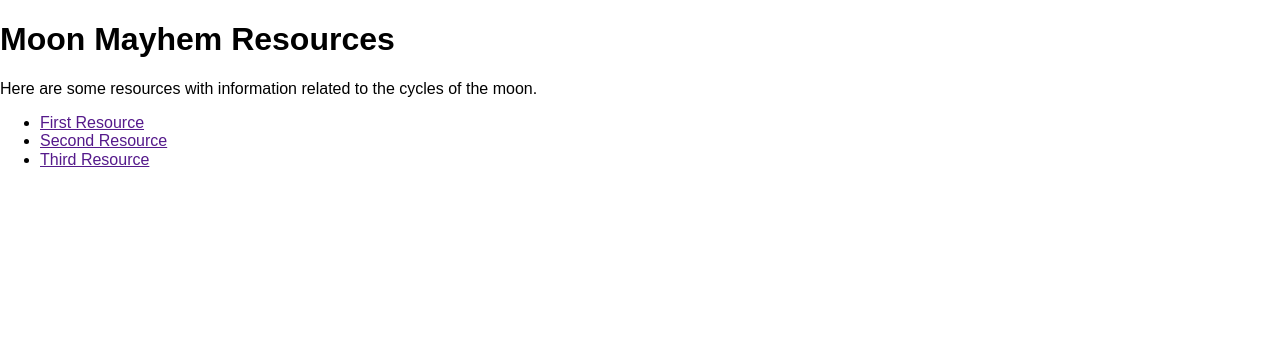
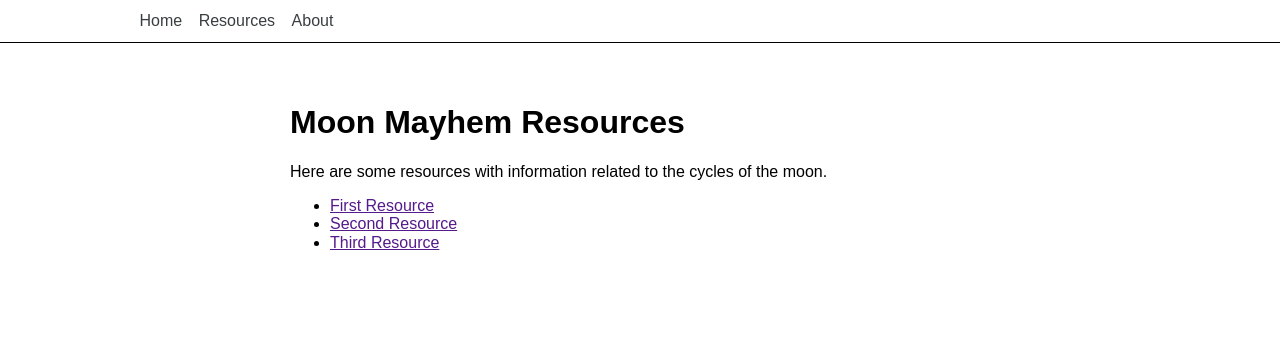
Before and after one commit to lunatechs/moon-mayhem, a website: page public/index.html in a window 1280 px wide. Drawn offline with nearby package versions, Linux system fonts and the light colour scheme.

Commit message:
created responsive nav. called FontAwesome CDN

```diff
--- a/public/index.html
+++ b/public/index.html
@@ -5,6 +5,9 @@
   <title>Moon Mayhem</title>
   <meta charset="UTF-8">
   <meta name="viewport" content="width=device-width, initial-scale=1">
+  <!-- Font Awesome CDN -->
+  <script src="https://use.fontawesome.com/457d33e4c6.js"></script>
+  <!-- Stylesheets -->
   <link href="styles/external/normalize.css" rel="stylesheet">
   <link href="styles/base.css" rel="stylesheet">
   <link href="styles/icons.css" rel="stylesheet">
@@ -14,8 +17,13 @@
 
 <body>
   <header>
-    <nav>
-
+    <nav class="top-nav">
+      <i class="fa fa-bars menu" aria-hidden="true"></i>
+        <ul id="page-nav">
+          <li><a href="/">Home</a></li>
+          <li><a href="/resources">Resources</a></li>
+          <li><a href="/about">About</a></li>
+        </ul>
     </nav>
   </header>
   <main>
--- a/public/styles/layout.css
+++ b/public/styles/layout.css
@@ -0,0 +1,83 @@
+main {
+  width: 90%;
+  min-width: 300px;
+  max-width: 700px;
+  margin: 0 auto;
+  padding-top: 40px;
+  padding-bottom: 80px;
+}
+
+/* Menu rules */
+header {
+  border-bottom: 1px solid black;
+}
+nav.top-nav {
+  min-height: 42px;
+}
+
+nav.top-nav i.menu {
+  padding: 11px 16px 6px 0;
+  float: right;
+}
+
+nav.top-nav ul {
+  display: none;
+  margin:0;
+  background-color: rgba(5, 5, 5, 0.7);
+}
+
+nav.top-nav ul li {
+  list-style: none;
+  padding: 5px 0;
+  min-height: 42px;
+  color: #fff;
+}
+
+nav.top-nav:hover ul {
+  display: block;
+}
+
+nav.top-nav a {
+  text-decoration: none;
+  color:inherit;
+}
+
+/* Media Queries */
+/* Tablets */
+@media only screen and (min-width: 767px) {
+  /* menu rules */
+  nav.top-nav ul  {
+    background-color: rgba(255, 255, 255, 0);
+    display: inline-block;
+    padding-top: 7px;
+    padding-left: 6px;
+  }
+  nav.top-nav ul li {
+    padding: 3px 4px;
+    min-height: 0;
+    display: inline-block;
+    color: #393E41;
+    border: 2px solid rgba(255, 255, 255, 0);
+  }
+  nav.top-nav li:hover {
+    /*color: #E54B4B;*/
+  }
+  nav.top-nav ul {
+    float: left;
+  }
+  nav.top-nav ul li.active-nav-item a {
+    border-bottom: 2px solid #000;
+  }
+  i.menu {
+    display: none;
+  }
+}
+
+/* Laptop and above */
+@media only screen and (min-width: 1025px) {
+  /* nav rules */
+  nav {
+    max-width: 1025px;
+    margin: 0 auto;
+  }
+}
```
